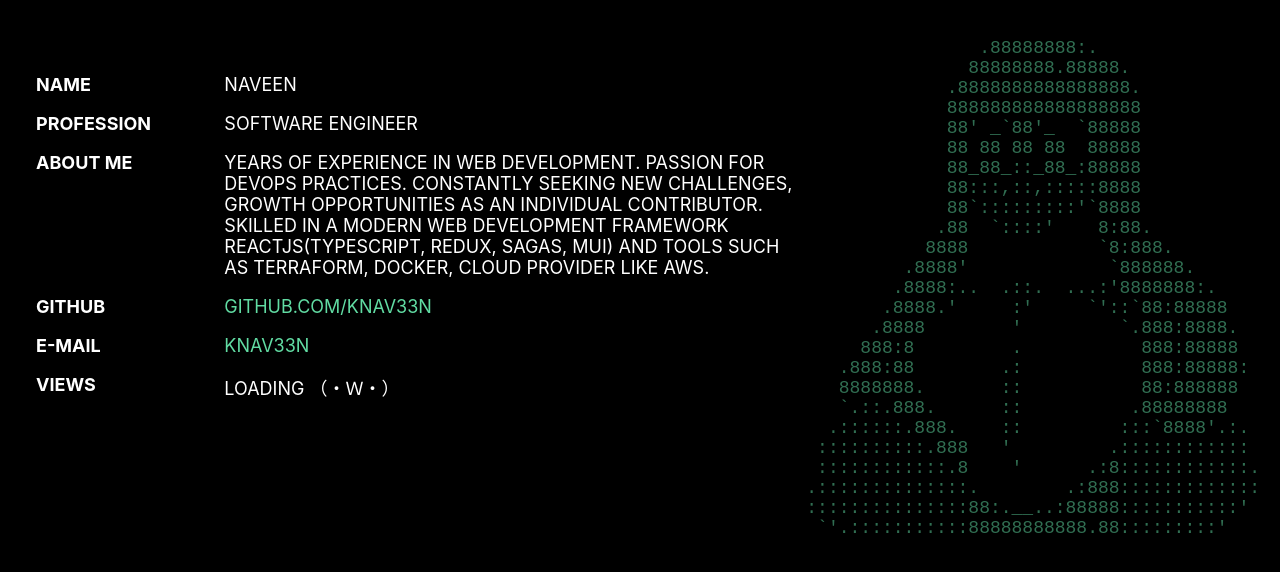
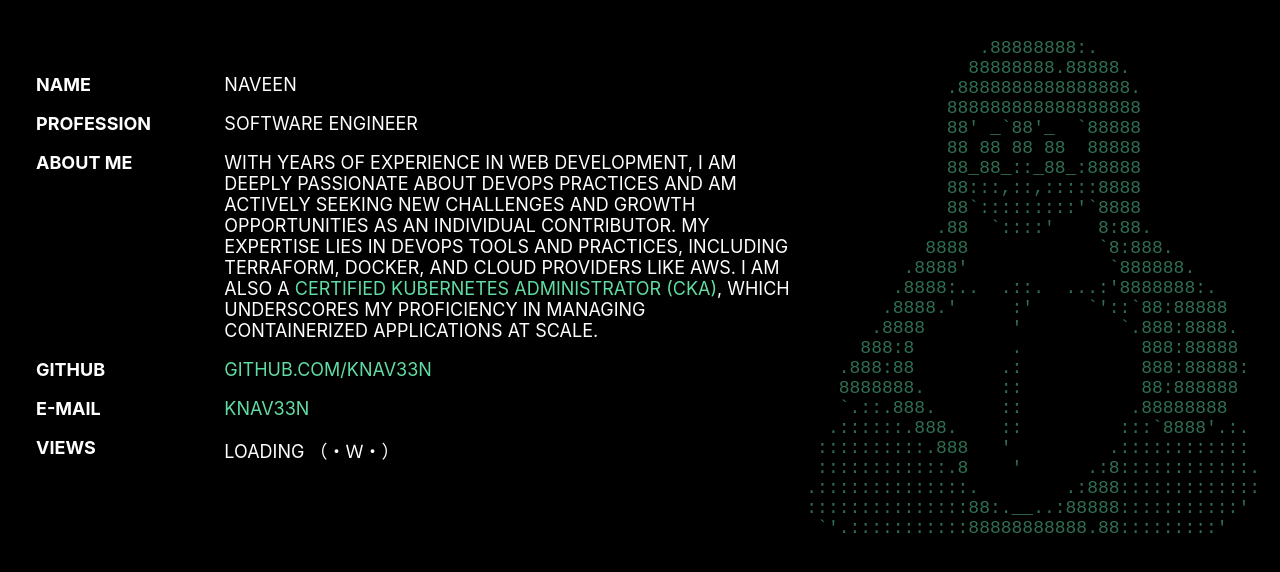
Before and after one commit to knav33n/naveenkumar.dev, a website: page front-end/index.html in a window 1280 px wide. Drawn offline with Linux system fonts and the light colour scheme; a script that the page names is missing; a web font is replaced by a local one.

Commit message:
feature: update to add CKA

```diff
--- a/front-end/index.html
+++ b/front-end/index.html
@@ -1,5 +1,6 @@
 <!DOCTYPE html>
 <html lang="en">
+
 <head>
   <meta charset="UTF-8" />
   <meta http-equiv="X-UA-Compatible" content="IE=edge" />
@@ -32,6 +33,7 @@
       );
   </script>
 </head>
+
 <body>
   <main>
     <pre class="ascii">
@@ -68,18 +70,15 @@
       <dd>Software Engineer</dd>
       <dt>About Me</dt>
       <dd>
-          <span id="year-of-experience"></span> years of experience in Web
-          Development. Passion for DevOps practices. Constantly seeking new
-          challenges, growth opportunities as an individual contributor. Skilled
-          in a modern web development framework ReactJS(Typescript, Redux,
-          Sagas, MUI) and tools such as Terraform, Docker, Cloud Provider like
-          AWS.
+        With <span id="year-of-experience"></span> years of experience in web development, I am deeply passionate about
+        DevOps practices and am actively seeking new challenges and growth opportunities as an individual contributor.
+        My expertise lies in DevOps tools and practices, including Terraform, Docker, and cloud providers like AWS. I am
+        also a <a href="https://www.credly.com/badges/ef4cefbe-04e0-4322-86d1-da55b1e149d0/public_url" target="_blank">Certified Kubernetes Administrator (CKA)</a>, which underscores my proficiency in managing containerized
+        applications at scale.
       </dd>
       <dt>Github</dt>
       <dd>
-          <a href="https://github.com/knav33n" target="_blank"
-            >github.com/knav33n</a
-          >
+        <a href="https://github.com/knav33n" target="_blank">github.com/knav33n</a>
       </dd>
       <dt>E-Mail</dt>
       <dd>
@@ -92,4 +91,5 @@
   </main>
   <script type="module" src="js/index.js"></script>
 </body>
+
 </html>
```
Lines whose indentation alone changed are shown as unchanged.
